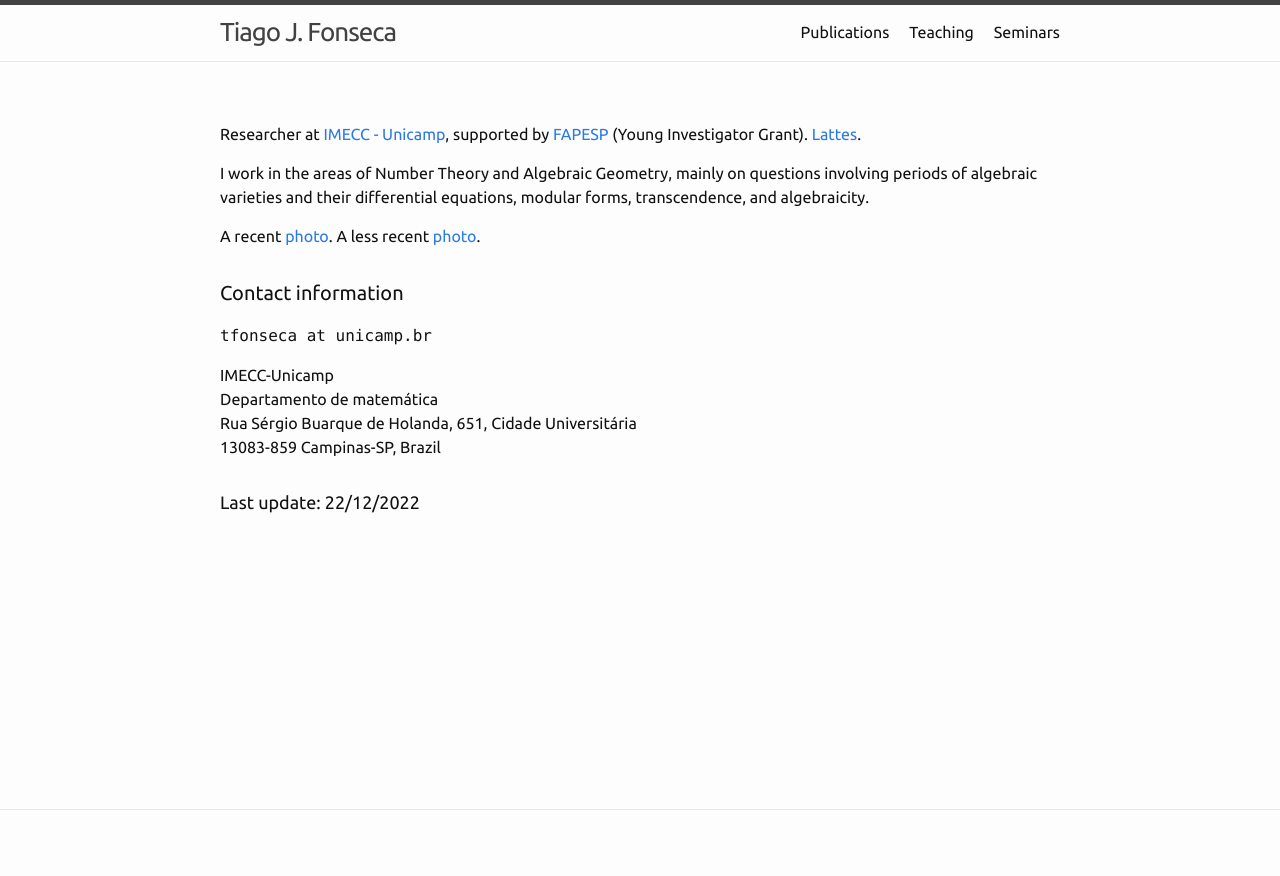
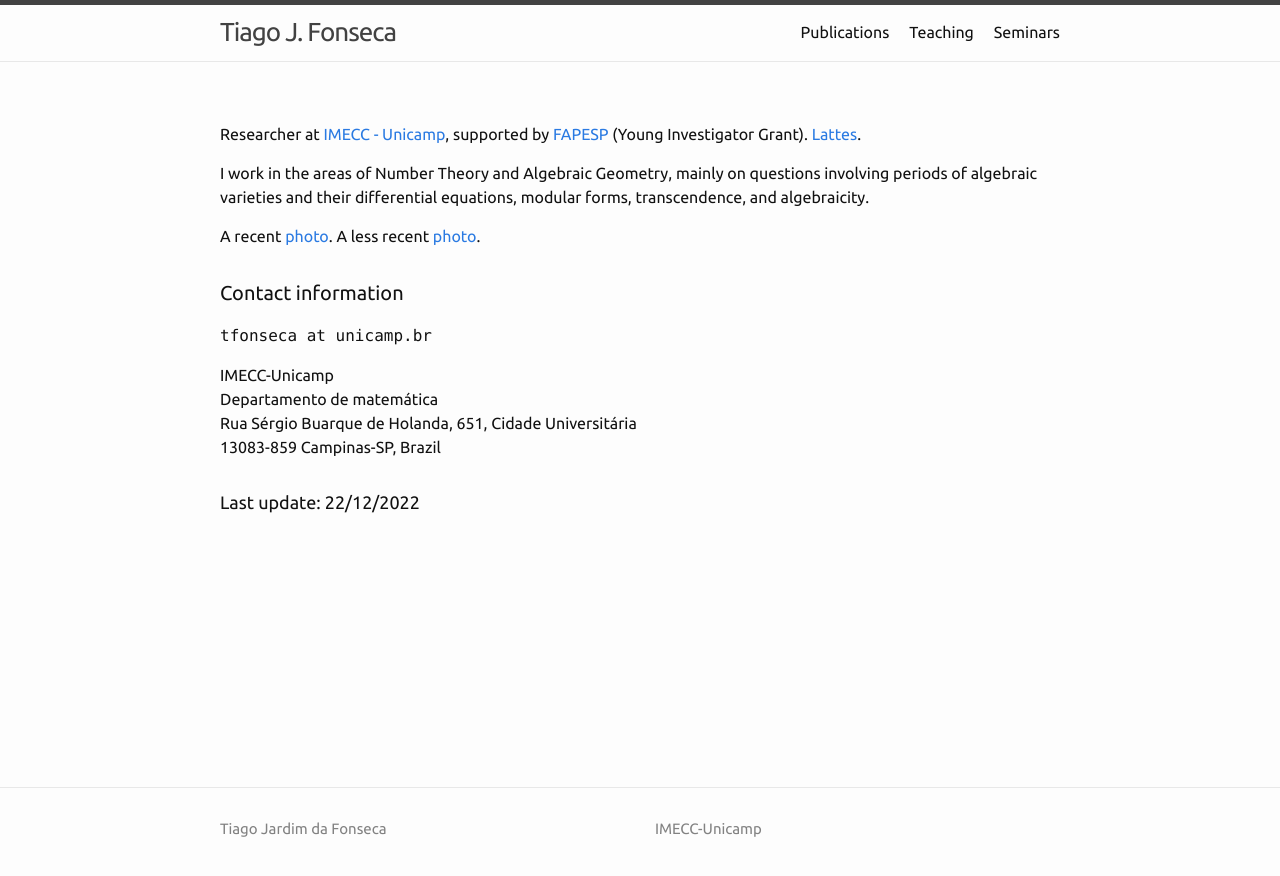
Before and after one commit to tjfonseca/tjfonseca.github.io, a Jekyll site: the page built from index.md, in a window 1280 px wide. Shown: the top 876 px of the page. Built offline with Jekyll 4.4.1, drawn with Linux system fonts in a browser that asks for light colours.

Commit message:
Initial commit

```diff
--- a/_config.yml
+++ b/_config.yml
@@ -1,8 +1,8 @@
 title: Tiago J. Fonseca
 author:
-  #name: Tiago Jardim da Fonseca
-  #email: tjfonseca14@gmail.com
-#description:  # > this means to ignore newlines until "show_excerpts:"
+  name: Tiago Jardim da Fonseca
+  #email:
+description:  # > this means to ignore newlines until "show_excerpts:"
   IMECC-Unicamp
 show_excerpts: false # set to true to show excerpts on the homepage
 
```
Also changed, not shown: 6 other files.
